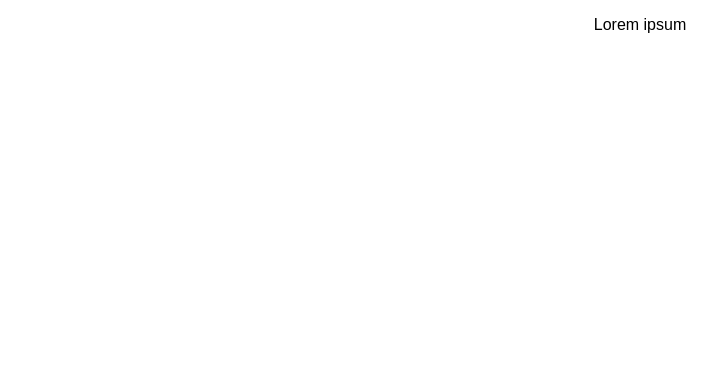
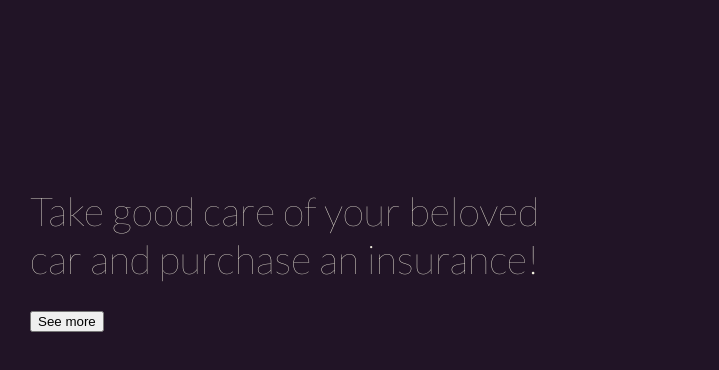
Before and after one commit to jakub-lenart/modal-app, a React (Create React App) app: page / in a window 1280 px wide. Shown: the top 370 px of the page, without its empty margins (0-719 px from the left). Built offline with nearby package versions, Linux system fonts and the light colour scheme.

Commit message:
add MainHeader compoenent and update project struct

```diff
--- a/src/App.css
+++ /dev/null
@@ -1,3 +0,0 @@
-.App {
-  text-align: center;
-}
--- a/src/App.js
+++ b/src/components/App.jsx
@@ -1,13 +1,12 @@
 import React, { Component } from 'react';
-import logo from './logo.svg';
-import './App.css';
+import { MainHeader } from '.';
 
 class App extends Component {
   render() {
     return (
-      <div className="App">
-        <p>Lorem ipsum</p>
-      </div>
+      <main className="App">
+        <MainHeader />
+      </main>
     );
   }
 }
--- /dev/null
+++ b/src/components/MainHeader/MainHeader.css
@@ -0,0 +1,3 @@
+.main-header {
+  padding-top: 20vh;
+}
--- /dev/null
+++ b/src/components/MainHeader/MainHeader.jsx
@@ -0,0 +1,17 @@
+import React, { Component } from 'react';
+import './MainHeader.css';
+
+class MainHeader extends Component {
+  render() {
+    return (
+      <header className="main-header">
+        <div className="container">
+          <h1>Take good care of your beloved<br />car and purchase an insurance!</h1>
+          <button>See more</button>
+        </div>
+      </header>
+    );
+  }
+}
+
+export default MainHeader;
--- /dev/null
+++ b/src/components/index.js
@@ -0,0 +1,2 @@
+export { default as App } from './App';
+export { default as MainHeader } from './MainHeader/MainHeader';
--- a/src/index.css
+++ b/src/index.css
@@ -1,5 +1,23 @@
+html {
+  font-size: 16px;
+}
+
 body {
   margin: 0;
   padding: 0;
-  font-family: sans-serif;
+  font-family: 'Lato', 'Helvetica Neue', 'Helvetica', 'Arial', sans-serif;
+  background-color: #211426;
+  color: #F2EFDF;
 }
+
+.container {
+  max-width: 1220px;
+  margin: 0 auto;
+  padding: 0 20px;
+}
+
+h1 {
+  font-size: 2.5rem;
+  line-height: 3rem;
+  font-weight: 100;
+}
--- a/src/index.js
+++ b/src/index.js
@@ -1,7 +1,7 @@
 import React from 'react';
 import ReactDOM from 'react-dom';
 import './index.css';
-import App from './App';
+import { App } from './components';
 import registerServiceWorker from './registerServiceWorker';
 
 ReactDOM.render(<App />, document.getElementById('root'));
```
Also changed, not shown: src/logo.svg (deleted), 1 other file (tests, documents, lock files or other folders).
